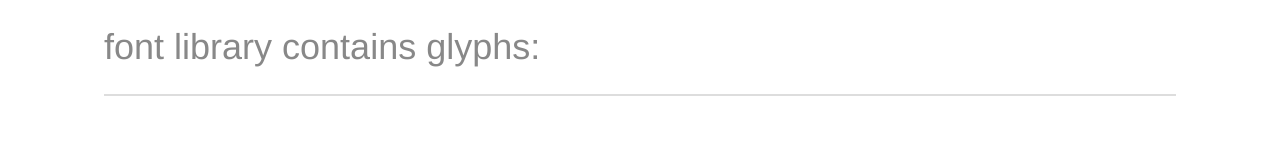
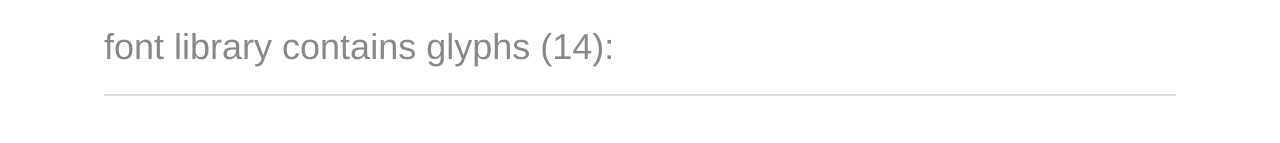
Before and after one commit to AlfredMou/fontIconCreatePlugin, a website built with webpack: page demo/src/iconfont/icon-preview.html in a window 1280 px wide. Shown: the top 143 px of the page. Built offline with nearby package versions, Linux system fonts and the light colour scheme.

Commit message:
增加字体数目显示

```diff
--- a/demo/src/iconfont/icon-preview.html
+++ b/demo/src/iconfont/icon-preview.html
@@ -230,7 +230,7 @@
   <body class="characters-off">
     <div id="page" class="container">
       <header>
-        <h1>font library  contains  glyphs:</h1>
+        <h1>font library  contains  glyphs (14):</h1>
       </header>
 
       <div class="glyph">
```
Also changed, not shown: demo/src/iconfont/icon.ttf, demo/src/iconfont/icon.woff, 1 other file.
